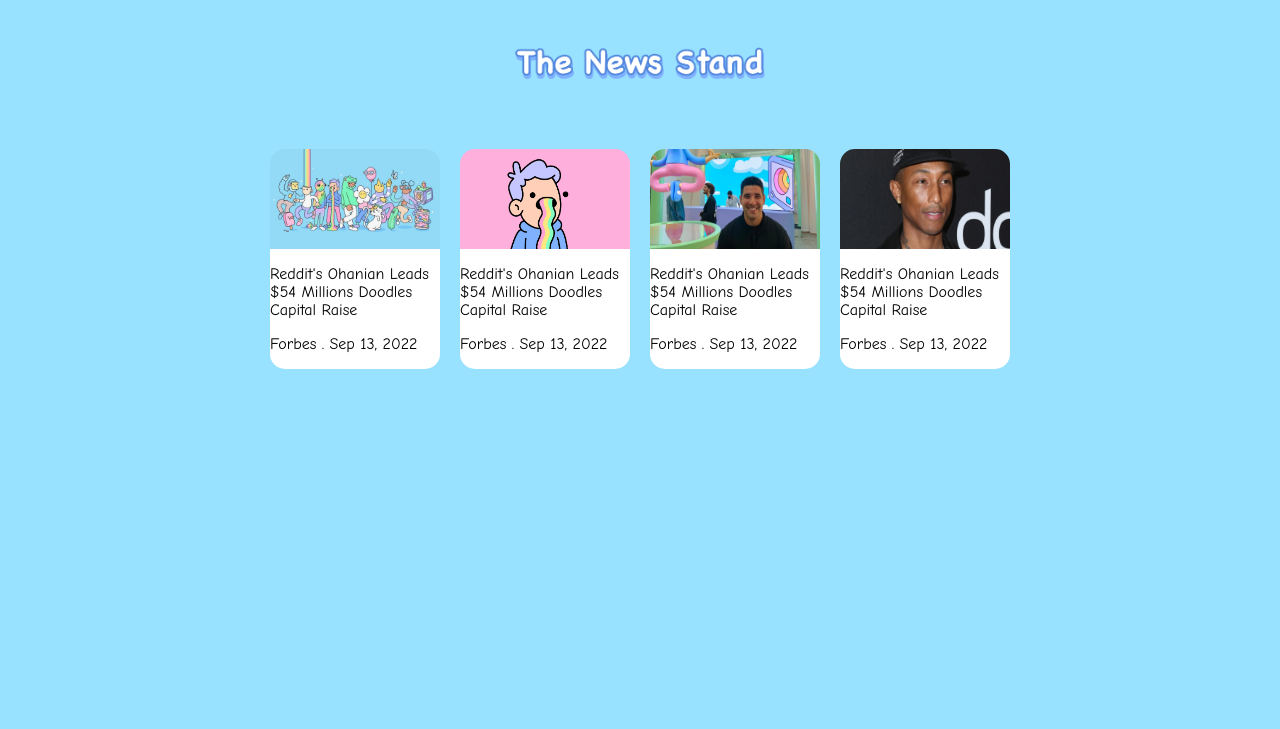
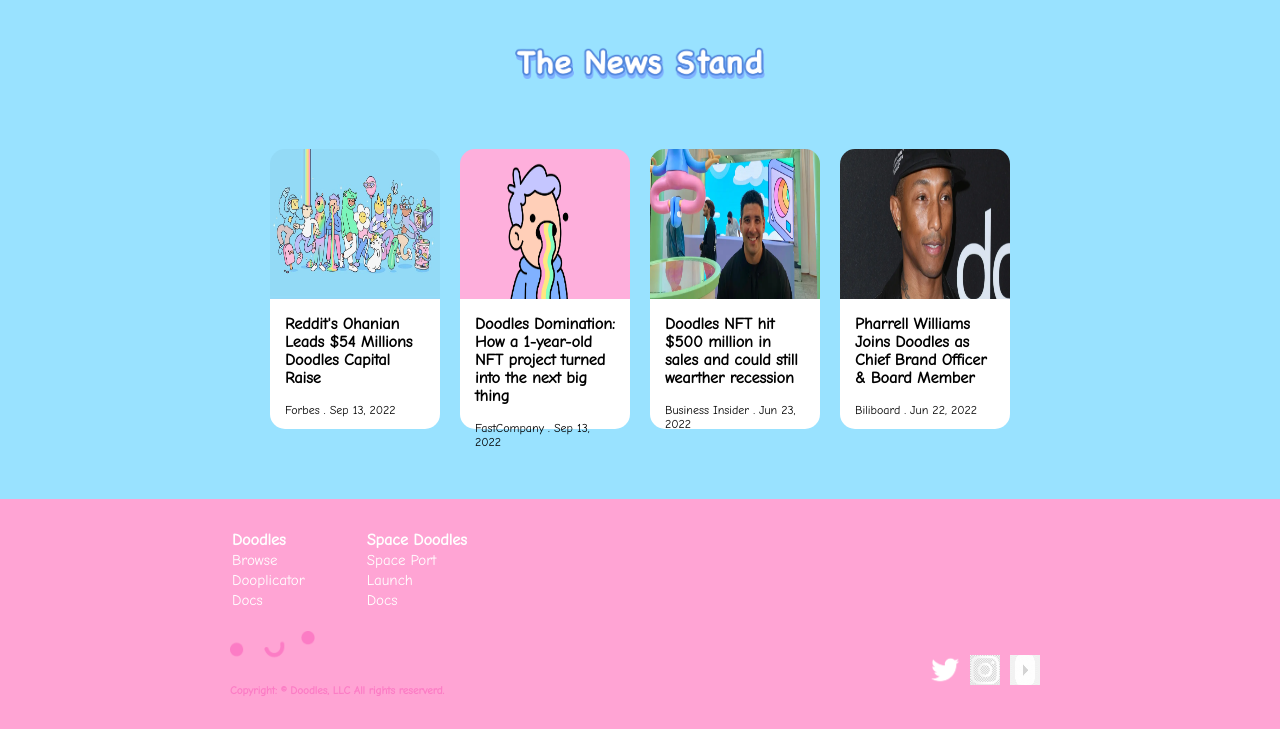
Before and after one commit to Pavire18/Doodle, a plain HTML site: page index.html in a window 1280 px wide. Shown: the part 2044-2773 px from the top of the page. Before the commit the page ends 2413 px from the top, so only its background shows below. Drawn offline with Linux system fonts and the light colour scheme.

Commit message:
avances día 3

```diff
--- a/index.html
+++ b/index.html
@@ -27,10 +27,6 @@
             <button class="btn-trailer" >watch trailer</button>
         </div>
     </div>
-
-
-
-
     <div class="separator"></div>
     <section class="sing-up-form">
             <div class="sing-up-info">
@@ -42,7 +38,6 @@
                 <button class="send-email" type="submit">sign up</button>
             </form>
     </section>
-
     <section class="info">
         <img class="app-mock" src="assets/img/doodles2-app-mock.png" alt="">
         <div class="app-info">
@@ -69,43 +64,85 @@
             </div>
             <img class="genesis-box-img" src="assets/img/genbox-promo-box.png" alt="">
             <img class="genesis-box-gif" src="assets/img/genbox.gif" alt="">
-
     </section>
-
     <section class="new-stands">
         <img class="new-stand-title" src="assets/img/text_the-news-stand.png" alt="">
         <div class="cards">
             <div class="card">
                 <img src="assets/img/canon.png" alt="">
                 <div class="card-text">
-                    <p>Reddit's Ohanian Leads $54 Millions Doodles Capital Raise</p>
-                    <p>Forbes . Sep 13, 2022</p>
+                    <p class="card-text-1">Reddit's Ohanian Leads $54 Millions Doodles Capital Raise</p>
+                    <p class="card-text-2">Forbes . Sep 13, 2022</p>
                 </div>
             </div>
             <div class="card">
                 <img src="assets/img/dood-logo.png" alt="">
                 <div class="card-text">
-                    <p>Reddit's Ohanian Leads $54 Millions Doodles Capital Raise</p>
-                    <p>Forbes . Sep 13, 2022</p>
+                    <p class="card-text-1">Doodles Domination: How a 1-year-old NFT project turned into the next big thing</p>
+                    <p class="card-text-2">FastCompany . Sep 13, 2022</p>
                 </div>
             </div>
             <div class="card">
                 <img src="assets/img/popup.png" alt="">
                 <div class="card-text">
-                    <p>Reddit's Ohanian Leads $54 Millions Doodles Capital Raise</p>
-                    <p>Forbes . Sep 13, 2022</p>
+                    <p class="card-text-1">Doodles NFT hit $500 million in sales and could still wearther recession</p>
+                    <p class="card-text-2">Business Insider . Jun 23, 2022</p>
                 </div>
             </div>
             <div class="card">
                 <img src="assets/img/pharrell.png" alt="">
                 <div class="card-text">
-                    <p>Reddit's Ohanian Leads $54 Millions Doodles Capital Raise</p>
-                    <p>Forbes . Sep 13, 2022</p>
+                    <p class="card-text-1">Pharrell Williams Joins Doodles as Chief Brand Officer & Board Member</p>
+                    <p class="card-text-2">Biliboard . Jun 22, 2022</p>
                 </div>
             </div>
         </div>
     </section>
-
 </main>
+<footer>
+<table class="links-table">
+    <thead>
+        <tr>
+            <th>Doodles</th>
+            <th>Space Doodles</th>
+        </tr>
+    </thead>
+    <tr>
+        <td>
+            <a href="">Browse</a>
+        </td>
+        <td>
+            <a href="">Space Port</a>
+        </td>
+    </tr>
+    <tr>
+        <td>
+            <a href="">Dooplicator</a>
+        </td>
+        <td>
+            <a href="">Launch</a>
+        </td>
+    </tr>
+    <tr>
+        <td>
+            <a href="">Docs</a>
+        </td>
+        <td>
+            <a href="">Docs</a>
+        </td>
+    </tr>
+</table>
+<div class="footer-publi">
+    <div class="emoji">
+        <img class="img-emoji" src="assets/img/doodles_emoji_pink.png" alt="">
+        <p class="text-emoji">Copyright: © Doodles, LLC All rights reserverd.</p>
+    </div>
+    <div class="icons">
+        <img src="assets/img/twitter.png" alt="">
+        <img src="assets/img/instagram.png" alt="">
+        <img src="assets/img/youtube.png" alt="">
+    </div>
+</div>
+</footer>
 </body>
 </html>
--- a/styles.css
+++ b/styles.css
@@ -2,6 +2,8 @@
     font-family: 'doodle';
     src: url('assets/fonts/comic-neue/ComicNeue-Regular.ttf');
 }
+
+/* GLOBAL CONFIG*/
 
 body {
     font-family: doodle;
@@ -23,6 +25,7 @@
     background-color: white;
 }
 
+/* NAV */
 
 .options{
     display: flex;
@@ -48,6 +51,7 @@
     padding: 0px 15px 0px 15px;
 }
 
+/* MAIN VIDEO-BANNER */
 
 .main-video{
     position: relative;
@@ -91,6 +95,8 @@
     width: 150px;
 }
 
+/* SEPARATOR */
+
 .separator{
     display: flex;
     height: 40px;
@@ -98,6 +104,7 @@
 }
 
 
+/* SING UP FORM */
 
 .sing-up-form{
     display: flex;
@@ -131,6 +138,10 @@
     padding: 5px 15px 5px 15px;
 }
 
+
+/* INFO APP */
+
+
 .info{
     display: flex;
     justify-content: space-around;
@@ -158,6 +169,8 @@
     height: 600px;
 }
 
+
+/* GENESIS BOX */
 
 .genesis-box{
     display: flex;
@@ -216,6 +229,8 @@
 }
 
 
+/* NEW STANDS */
+
 .new-stand-title{
     display: block;
     width: 250px;
@@ -233,11 +248,11 @@
     display: flex;
     flex-wrap: wrap;
     width: 300px;
-    height: 200px;
+    height: 280px;
 }
 .card img{
     width: 100%;
-    height: 100px;
+    height: 150px;
     border-top-right-radius: 15px;
     border-top-left-radius: 15px;
 }
@@ -245,6 +260,72 @@
     background-color: white;
     border-bottom-right-radius: 15px;
     border-bottom-left-radius: 15px;
+    text-align: left;
+    padding: 0px 15px 0px 15px;
+    height: 130px;
+}
+
+.card-text-1{
+    font-weight: bolder;
+}
+
+.card-text-2{
+    font-size: 12px;
+
+}
+
+/* FOOTER */
+
+footer{
+    height: 170px;
+    background-color: #ffa4d4;
+    margin-top: 50px;
+    padding: 30px 200px 30px 200px;
+}
+
+.links-table{
+    text-align: left;
+    color: white;
+    margin-bottom: 20px;
+}
+.links-table td{
+    padding: 0 30px;
+
+}
+
+.links-table a{
+    color: white;
+    font-size: 15px;
+}
+
+.links-table th{
+    padding: 0 30px;
+    font-weight: bold;
+}
+
+/* FOOTER PUBLI AND COPYRIGHT */
 
 
+.footer-publi{
+    display: flex;
+    justify-content: space-between;
+    align-items: center;
+    padding: 0 30px 0 30px;
 }
+
+.img-emoji{
+    width: 85px;
+}
+.text-emoji{
+    font-size: 11px;
+    color: #fc7cc5;
+    font-weight: bold;
+}
+
+.icons{
+    display: flex;
+}
+.icons img{
+    width: 30px;
+    margin-right: 10px;
+}
```
Also changed, not shown: assets/img/instagram.png (added), assets/img/twitter.png (added), assets/img/youtube.png (added).
